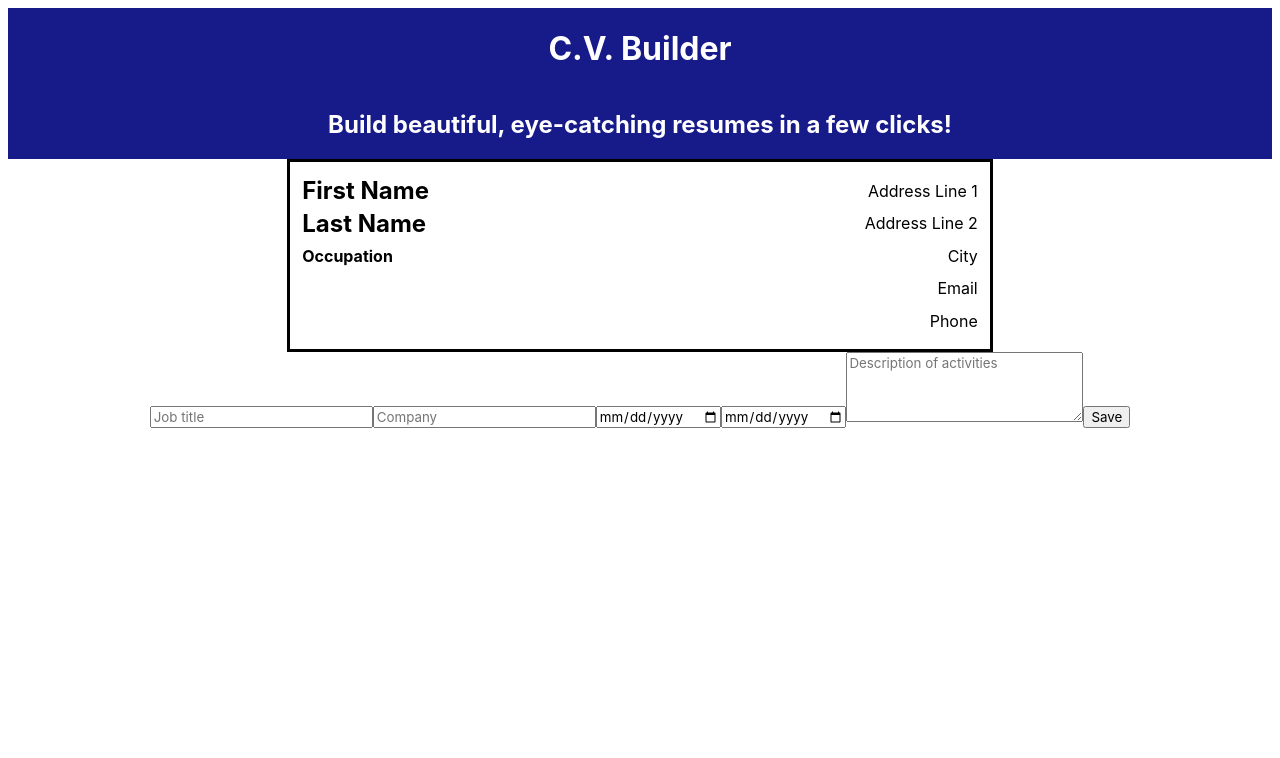
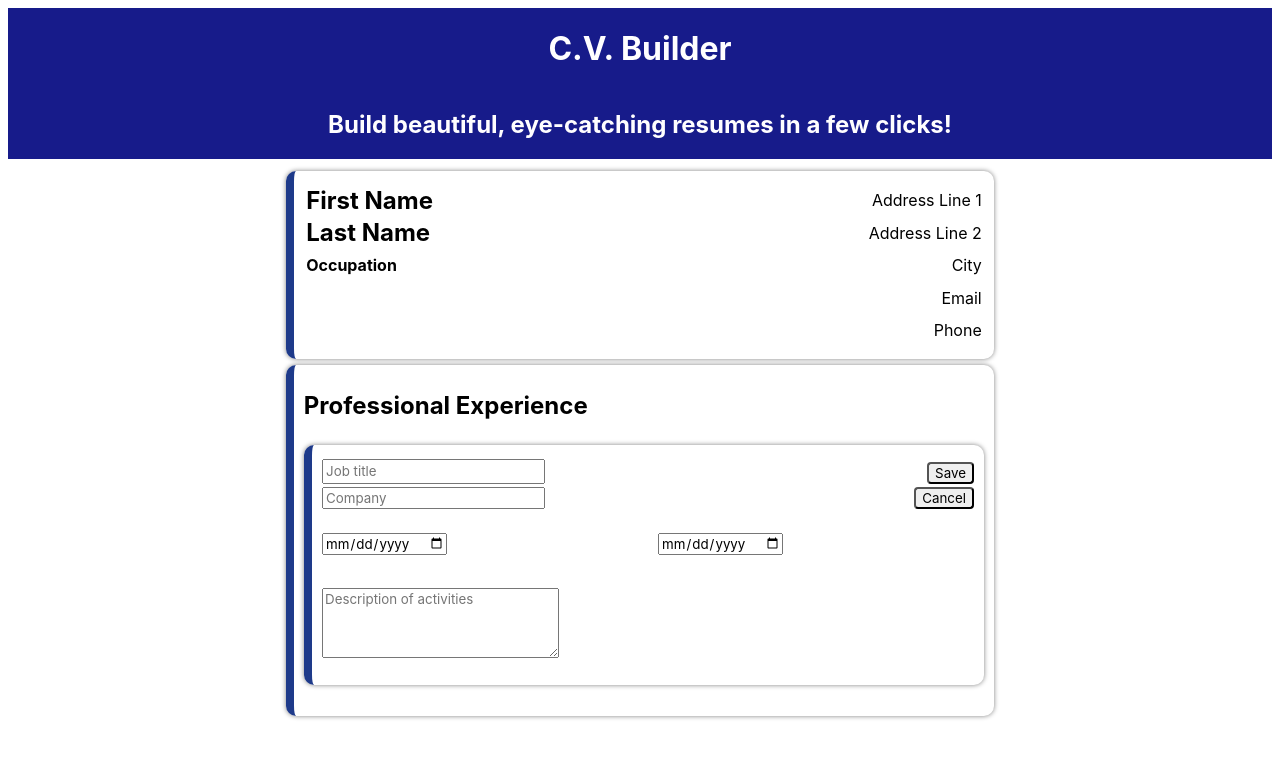
Before and after one commit to renatodinizc/cv-builder, a React (Create React App) app: page / in a window 1280 px wide. Both pictures are taken after a click on the button "Add new job experience". Shown: the top 758 px of the page. Built offline with nearby package versions, Linux system fonts and the light colour scheme.

Commit message:
Delete JobExp functionality + styles added

```diff
--- a/src/app.css
+++ b/src/app.css
@@ -22,9 +22,12 @@
     grid-template-columns: 1fr 1fr;
     grid-template-rows: repeat(5, 1fr);
     width: 700px;
-    border: solid 3px black;
     padding: 1% 0%;
     align-items: center;
+    margin-top: 1%;
+    border-left: solid 8px #1e3a8a;
+    border-radius: 10px;
+    box-shadow: 0px 0px 5px grey;
 }
 
 .PersonalInfo>* {
--- a/src/components/ProfExpForm.js
+++ b/src/components/ProfExpForm.js
@@ -34,13 +34,14 @@ function ProfExpForm(props) {
 
 
     return (
-        <form onSubmit={handleSubmit} >
+        <form className='JobExp' onSubmit={handleSubmit} >
             <input type='text' value={jobExp.title} name='title' onChange={handleChange} placeholder='Job title' autoComplete='off' />
             <input type='text' value={jobExp.company} name='company' onChange={handleChange} placeholder='Company' autoComplete='off' />
             <input type='date' value={jobExp.startDate} name='startDate' onChange={handleChange} />
             <input type='date' value={jobExp.endDate} name='endDate' onChange={handleChange}/>
             <textarea value={jobExp.description} name='description' onChange={handleChange} placeholder='Description of activities' rows={4} cols={24}/>
             <button type='submit'>Save</button>
+            <button onClick={() => props.cancelNew()}>Cancel</button>
         </form>
     );
 };
--- a/src/components/ProfExpItem.js
+++ b/src/components/ProfExpItem.js
@@ -34,15 +34,15 @@ function ProfExpItem(props) {
 
     if (isEditing == false) {
         return (
-            <ul>
-                <h3>Job Title: {props.title} </h3>
-                <li>Item id: {props.id} </li>
-                <li>Company: {props.company}</li>
-                <li>Start date: {props.startDate}</li>
-                <li>End date: {props.endDate}</li>
-                <li>Description: {props.description}</li>
+            <>
+                <h3>{props.title} </h3>
+                <h4>{props.company}</h4>
+                <p>Start date: {props.startDate}</p>
+                <p>End date: {props.endDate}</p>
+                <p>{props.description}</p>
                 <button onClick={() => setEditing(true)}>Edit experience</button>
-            </ul>
+                <button onClick={() => props.deleteJobExp(props.id)}>Delete</button>
+            </>
 
         );
     } else {
@@ -54,6 +54,7 @@ function ProfExpItem(props) {
                 <input type='date' value={editedJobExp.endDate} name='endDate' onChange={handleEdit}/>
                 <textarea value={editedJobExp.description} name='description' onChange={handleEdit} placeholder='Description of activities' rows={4} cols={24}/>
                 <button type='submit'>Save</button>
+                <button onClick={() => setEditing(false)}>Cancel</button>
             </form>
         );
     };
--- a/src/components/ProfExpList.js
+++ b/src/components/ProfExpList.js
@@ -1,4 +1,4 @@
-import { nanoid } from 'nanoid';
+import './professional-exp.css';
 import React, { useState } from 'react';
 import ProfExpForm from './ProfExpForm';
 import ProfExpItem from './ProfExpItem';
@@ -22,12 +22,21 @@ function ProfExpList() {
         setJobExps(editedJobExps);
     };
 
+    function deleteJobExp(id) {
+        const remainingJobExps= jobExps.filter(jobExp => jobExp.id != id);
+        remainingJobExps.map(jobExp => jobExp.id = id);
+        setJobExps(remainingJobExps);
+    };
+
+    function cancelNew() {
+        setEditing(false);
+    };
+
     if (isEditing == false) {
         return (
             <>
-                <ul>
                 {jobExps.map(jobExp =>
-                            <li>
+                            <div className={'JobExp '+ jobExp.id}>
                                 <ProfExpItem id={jobExp.id}
                                             title={jobExp.title}
                                             company={jobExp.company}
@@ -35,15 +44,15 @@ function ProfExpList() {
                                             endDate={jobExp.endDate}
                                             description={jobExp.description}
                                             editJobExp={editJobExp}
+                                            deleteJobExp={deleteJobExp}
                                 />
-                            </li>)}
-                </ul>
-                <button onClick={() => setEditing(true)}>Add new job experience</button>
+                            </div>)}
+                <button className='addJobExp' onClick={() => setEditing(true)}>Add new job experience</button>
             </>
         );
     } else {
         return (
-            <ProfExpForm createJobExp={createJobExp} id={jobExps.length + 1}/>
+            <ProfExpForm createJobExp={createJobExp} id={jobExps.length + 1} cancelNew={cancelNew}/>
         );
     };
 };
--- a/src/components/ProfessionalExperience.js
+++ b/src/components/ProfessionalExperience.js
@@ -4,6 +4,7 @@ import ProfExpList from './ProfExpList';
 function ProfessionalExperience() {
     return (
         <>
+            <h2>Professional Experience</h2>
             <ProfExpList />
         </>
     );
--- /dev/null
+++ b/src/components/professional-exp.css
@@ -0,0 +1,76 @@
+* {
+
+}
+
+.ProfessionalExperience {
+    display: flex;
+    width: 700px;
+    flex-direction: column;
+    align-items: center;
+    margin-top:0.5%;
+    padding: 2% 0%;
+    border-left: solid 8px #1e3a8a;
+    border-radius: 10px;
+    box-shadow: 0px 0px 5px grey;
+}
+
+.ProfessionalExperience>:first-child {
+    margin-right: auto;
+    padding-left: 1.4%;
+    margin-top: 0%;
+}
+
+.addJobExp {
+    width: 30%;
+}
+
+.JobExp {
+    width: 96%;
+    display: grid;
+    grid-template-columns: 1fr 1fr;
+    margin: 0.8%;
+
+    border-left: solid 8px #1e3a8a;
+    border-radius: 10px;
+    box-shadow: 0px 0px 5px grey;
+}
+
+.JobExp>* {
+    width: fit-content;
+    margin: 4% 3%;
+}
+
+.JobExp>:nth-child(2) {
+    grid-row: 2;
+    margin-top:-3%;
+}
+
+.JobExp>:nth-child(3), .JobExp>:nth-child(4) {
+    grid-row: 3;
+    margin-top: 3%;
+}
+
+.JobExp>:nth-child(5) {
+    grid-row: 4/6;
+    grid-column: 1/3;
+    margin-top: 3%;
+    margin-left: 1.5%;
+    overflow:auto;
+    max-width: 95%;
+}
+
+.JobExp>:nth-child(6) {
+    grid-row: 1;
+    grid-column: 2;
+    margin-left: auto;
+    margin-top: 5%;
+    border-radius: 4px;
+}
+
+.JobExp>:nth-child(7) {
+    grid-row: 2;
+    grid-column: 2;
+    margin-left: auto;
+    margin-top: -3%;
+    border-radius: 4px;
+}
```
